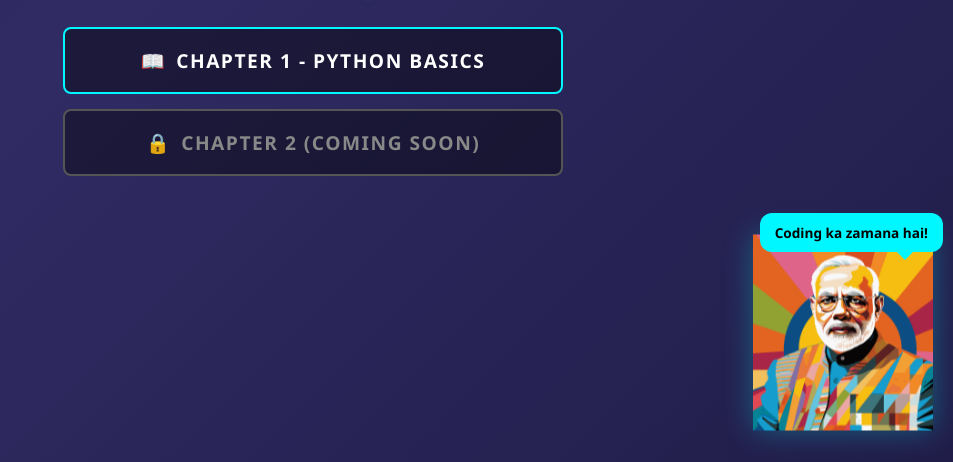
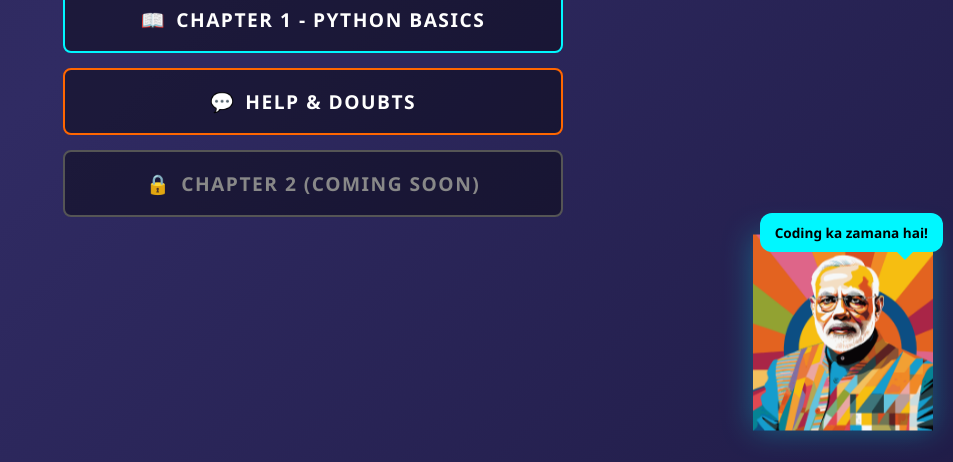
Before and after one commit to wrestlingsquares01-create/codewithshyam, a plain HTML site: page index.html in a window 1280 px wide. Shown: the part 338-800 px from the top of the page, without its empty margins (327-1280 px from the left). Drawn offline with Linux system fonts and the light colour scheme.

Commit message:
Update index.html

```diff
--- a/index.html
+++ b/index.html
@@ -193,13 +193,17 @@
 
   <div class="menu" id="menu">
     <div class="menu-title">Select Chapter</div>
-    <div class="buttons">
+        <div class="buttons">
       <a href="chapter1.html" class="btn">
         <span>📖</span> Chapter 1 - Python Basics
+      </a>
+      <a href="help.html" class="btn" style="border-color: #ff6600;">
+        <span>💬</span> Help & Doubts
       </a>
       <a href="#" class="btn" style="border-color:#555;color:#888;cursor:not-allowed;" onclick="event.preventDefault();alert('Chapter 2 abhi Shyam sir bana rahe hain! 😎')">
         <span>🔒</span> Chapter 2 (Coming Soon)
       </a>
+    </div>
     </div>
   </div>
 
```
